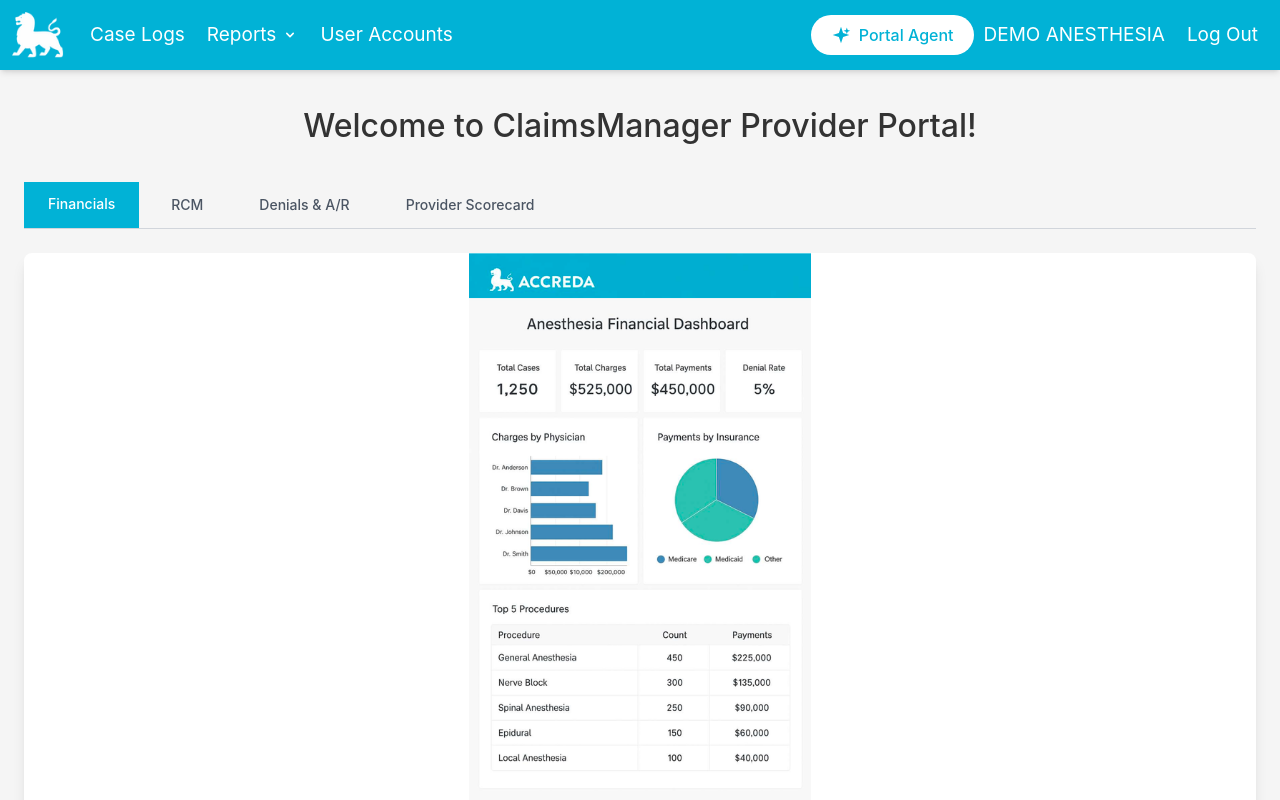
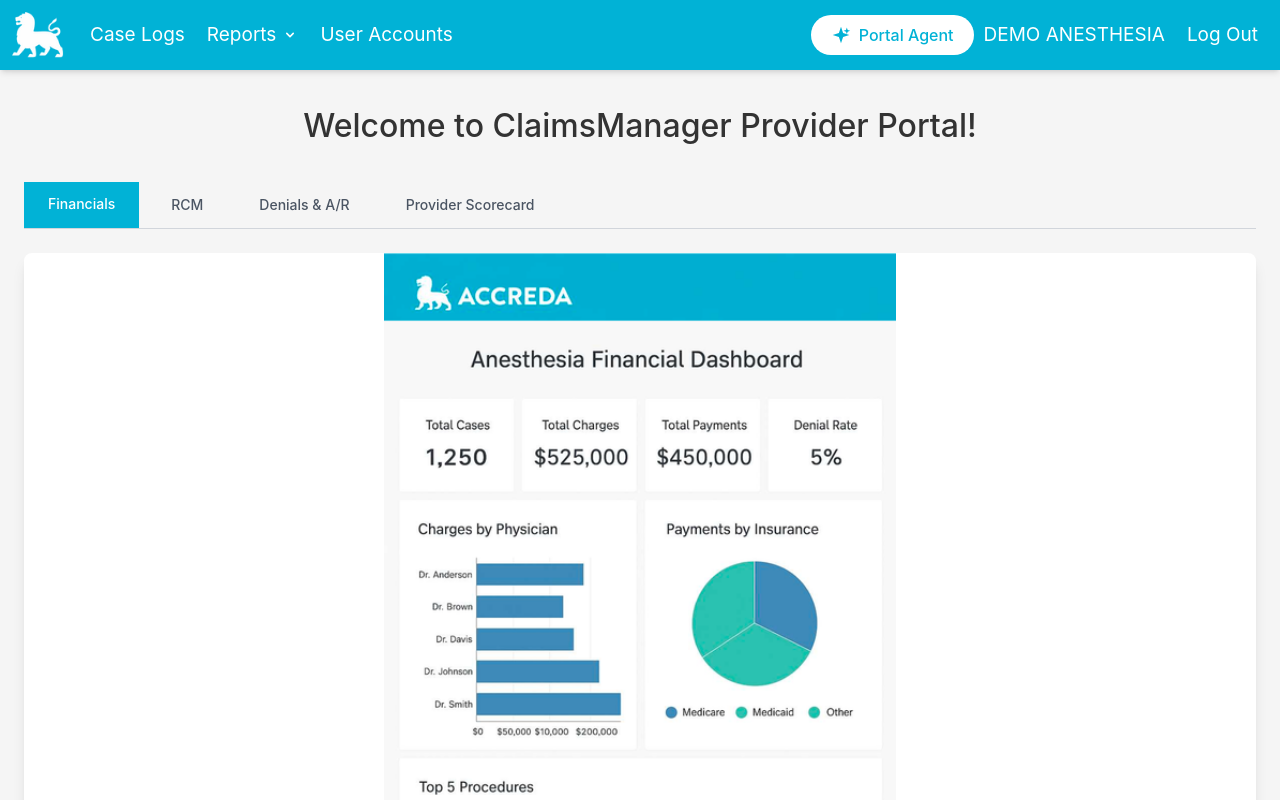
Before and after one commit to akcosentus/cmpDemo, a Next.js app: page / in a window 1280 px wide. Shown: the top 800 px of the page. Built offline with nearby package versions, Linux system fonts and the light colour scheme; a web font is replaced by a local one.

Commit message:
Increase dashboard image size by 50% (70vh to 105vh)

```diff
--- a/components/Hero.tsx
+++ b/components/Hero.tsx
@@ -315,8 +315,8 @@
             <img
               src={`/dashboard-${activeTab + 1}.png`}
               alt={`Dashboard ${activeTab + 1}`}
-              className="w-full h-auto max-w-4xl object-contain"
-              style={{ maxHeight: '70vh' }}
+              className="w-full h-auto object-contain"
+              style={{ maxHeight: '105vh', maxWidth: '90%' }}
             />
           </div>
 
```
